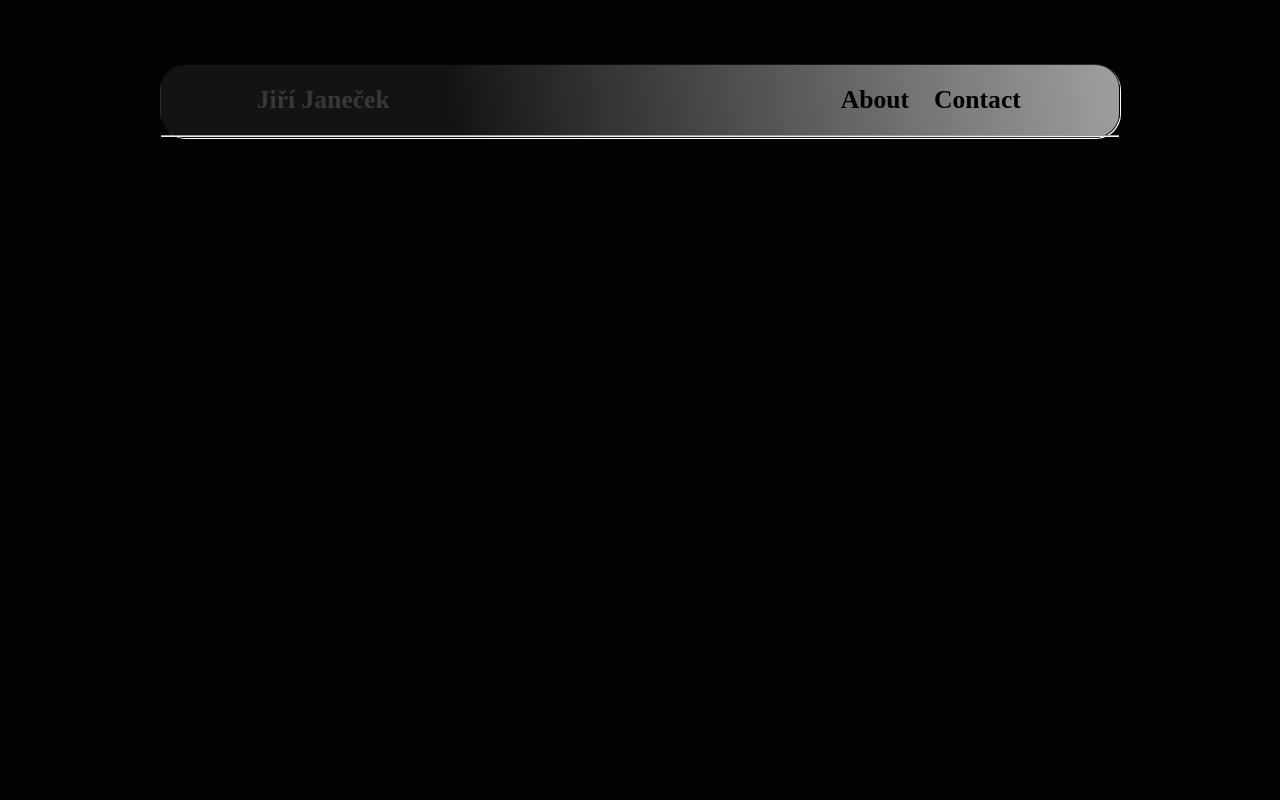
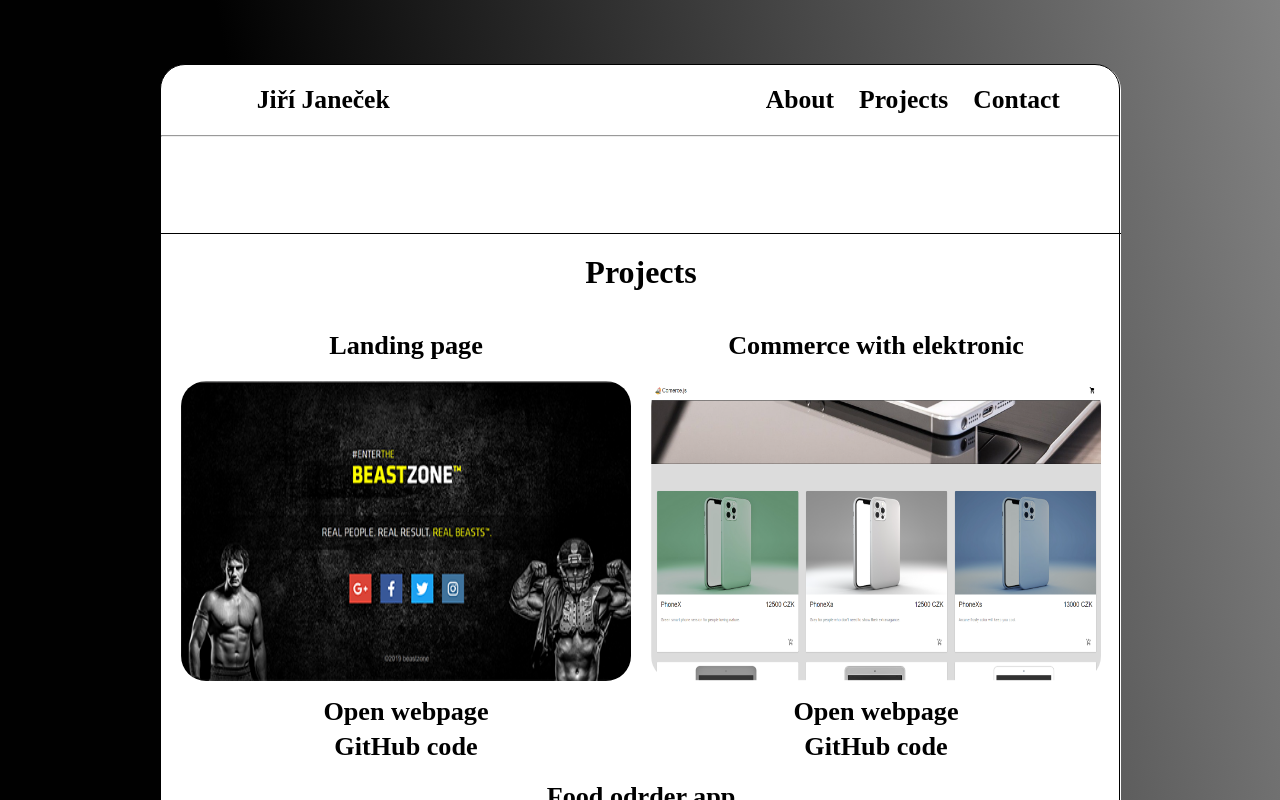
Before and after one commit to JanecekJiri1/myPortfolio, a React (Create React App) app: page /projects in a window 1280 px wide. Shown: the top 800 px of the page. Built offline with nearby package versions, Linux system fonts and the light colour scheme.

Commit message:
rozdělení stranek na projekty

```diff
--- a/src/App.css
+++ b/src/App.css
@@ -6,6 +6,7 @@
 
 html {
   background-color: rgba(0, 0, 0, 0.99);
+  background-image: linear-gradient(980deg, rgba(255, 255, 255, 0.5), rgba(0, 0, 0, 0.692) 70%);
 }
 
 .app {
@@ -16,12 +17,10 @@ html {
 
   height: auto;
 
-  border: 1px solid rgba(0, 0, 0, 0.712);
+  border: 1px solid black;
   box-shadow: 1px 1px 0 0 white;
   border-radius: 25px;
-  background: rgba(255, 255, 255, 0.24);
-  background-image: linear-gradient(980deg, rgba(255, 255, 255, 0.5), rgba(0, 0, 0, 0.692) 70%);
-  color: rgb(7, 5, 14);
+  background-color: white;
 }
 
 @media only screen and (max-width: 1200px) {
@@ -37,13 +36,11 @@ html {
 @media only screen and (max-width: 925px) {
   .app {
     width: 95vw;
-    background-image: linear-gradient(980deg, rgba(255, 255, 255, 0.5), rgba(0, 0, 0, 0.6) 70%);
   }
 }
 @media only screen and (max-width: 780px) {
   .app {
     width: 100vw;
-    background-image: linear-gradient(980deg, rgba(255, 255, 255, 0.5), rgba(0, 0, 0, 0.5) 70%);
   }
 }
 @media only screen and (max-width: 420px) {
--- a/src/App.js
+++ b/src/App.js
@@ -4,6 +4,7 @@ import "./App.css";
 import Navigation from "./navigation/Navigation";
 
 import MainPage from "./pages/MainPage";
+import ProjektsPage from "./pages/ProjectsPage";
 import ContactPage from "./pages/ContactPage";
 
 function App() {
@@ -15,6 +16,9 @@ function App() {
         <Route path="/" exact={true}>
           <MainPage />
         </Route>
+        <Route path="/projects">
+          <ProjektsPage />
+        </Route>
         <Route path="/contact">
           <ContactPage />
         </Route>
--- a/src/navigation/Navigation.jsx
+++ b/src/navigation/Navigation.jsx
@@ -17,6 +17,9 @@ const Navigation = () => {
             <Link to="/">About</Link>
           </li>
           <li className={classes.liNavigation}>
+            <Link to="/projects">Projects</Link>
+          </li>
+          <li className={classes.liNavigation}>
             <Link to="/contact">Contact</Link>
           </li>
         </ul>
--- a/src/navigation/Navigation.module.css
+++ b/src/navigation/Navigation.module.css
@@ -6,30 +6,16 @@
   border-radius: 25px 25px 0 0;
 }
 
-.navigation a {
-  text-decoration: none;
-  color: black;
-}
-.myName a {
-  text-decoration: none;
-  color: rgba(170, 170, 170, 0.247);
-}
-
-.navigation .myName a:hover {
-  text-shadow: -1px -1px white;
-}
-.navigation a:hover {
-  text-decoration: underline;
-  transition: 1s;
-}
 /* left size inside navigation - name */
 .left-size {
   width: 50%;
-
   display: flex;
   text-align: start;
   align-items: center;
   margin-left: 10%;
+}
+.left-size:hover {
+  text-decoration: underline;
 }
 
 /* right size inside navigation links */
@@ -45,11 +31,14 @@
 }
 
 .liNavigation {
-  margin: 0 25px;
+  margin: 0 25px 0 0;
+}
+.liNavigation:hover {
+  text-decoration: underline;
 }
 
 .liNavigation:last-child {
-  margin: 0 20% 0 0;
+  margin: 0 10% 0 0;
 }
 
 /********** query media  ****************/
--- a/src/pages/MainPage.jsx
+++ b/src/pages/MainPage.jsx
@@ -1,6 +1,4 @@
 import About from "../components/about/About";
-import Projects from "../components/projects/Projects";
-import ContactIn from "../components/contactIn/ContactIn";
 
 import classes from "./MainPage.module.css";
 
@@ -8,8 +6,6 @@ const mainPage = () => {
   return (
     <div className={classes.mainPageStyles}>
       <About />
-      <Projects />
-      <ContactIn />
     </div>
   );
 };
--- /dev/null
+++ b/src/pages/ProjectsPage.jsx
@@ -0,0 +1,10 @@
+import Projects from "../components/projects/Projects";
+const ProjektsPage = () => {
+  return (
+    <>
+      <Projects />
+    </>
+  );
+};
+
+export default ProjektsPage;
```
Also changed, not shown: src/pages/ProjectsPage.module.css (added).
